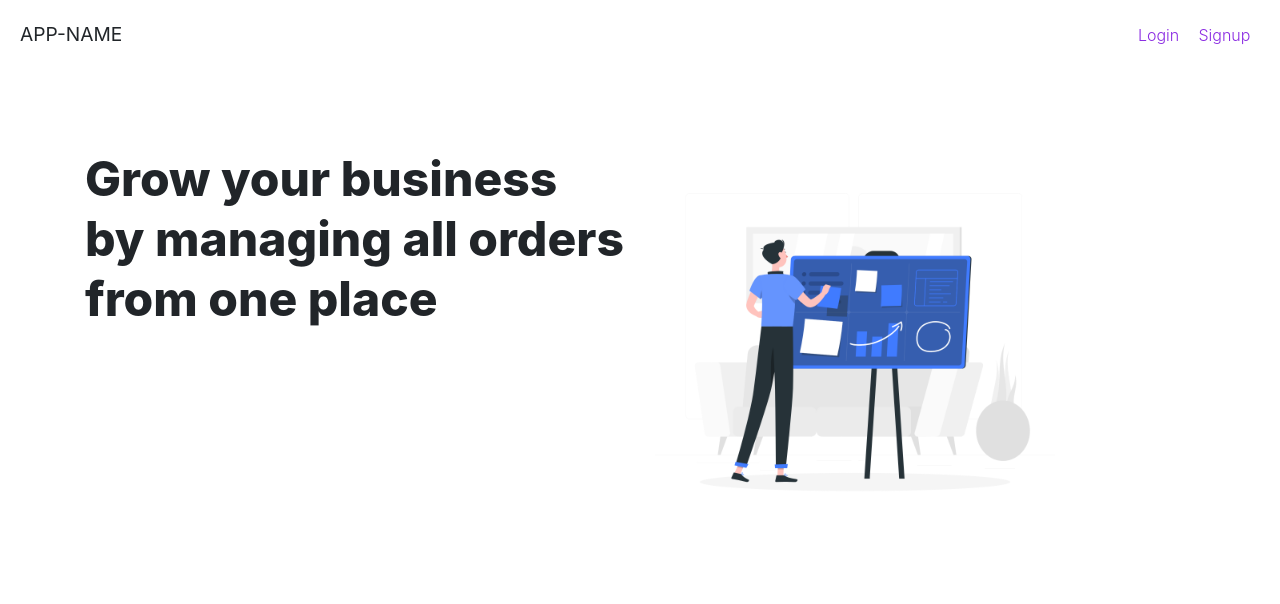
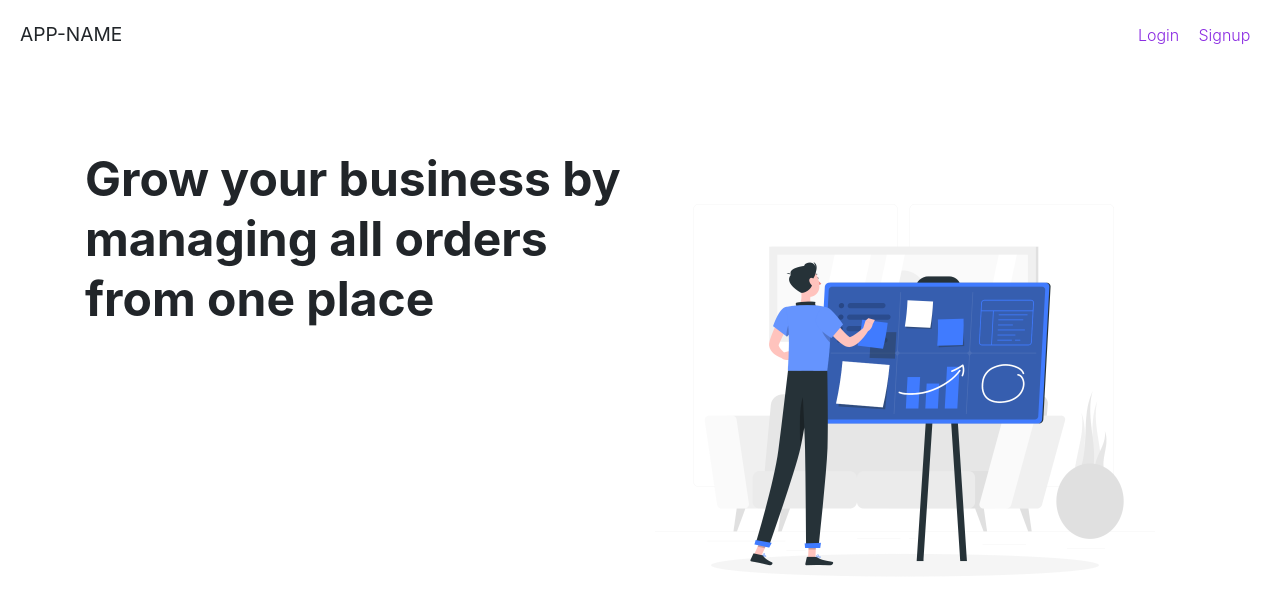
Before and after one commit to gayatri2/Hacksprint_PS13_TechTycoons, a React (Create React App) app in the folder client/: page / in a window 1280 px wide. Shown: the top 604 px of the page. Built offline with nearby package versions, Linux system fonts and the light colour scheme.

Commit message:
landing page

```diff
--- a/client/src/Pages/Landing/LandingComponents/landingDiv2.css
+++ b/client/src/Pages/Landing/LandingComponents/landingDiv2.css
@@ -4,19 +4,21 @@
 
 .welcome-section > .landing-message > p{
   font-size: 48px;
-  font-weight: 800;
+  font-weight: 700;
   line-height: 60px;
   display: flex;
+  justify-content: center;
+  align-items: center;
   vertical-align: middle;
-  align-items: center;
-
+  display: table-cell;
 }
 
 .welcome-section > .landing-image > img{
   object-fit: contain;
+  display: flex;
+  justify-content: center;
   align-items: center;
-  text-align: center;
-  width: 400px;
-  height: 400px;
+  max-width: 500px;
+  max-height: 500px;
   /* padding: 10px; */
 }
```
